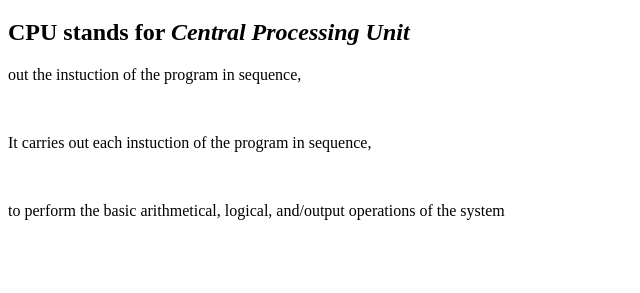
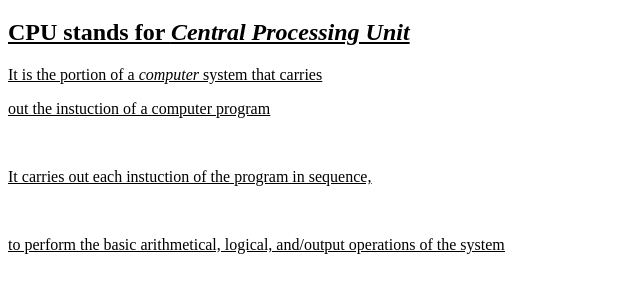
Before and after one commit to iamneo-production/ccbcddbbbadaeccdfffebaeceaec, a plain HTML site: page public/index.html in a window 1280 px wide. Shown: the part 61-354 px from the top of the page, without its empty margins (0-640 px from the left). Drawn offline with Linux system fonts and the light colour scheme.

Commit message:
Backup Commit

```diff
--- a/public/index.html
+++ b/public/index.html
@@ -9,8 +9,9 @@
 </head>
 <body>
     <h1> CPU </h1>
-    <h2> CPU stands for <i>Central Processing Unit</i></h2>
-    <p> out the instuction of the program in sequence,</p><br>
+    <h2><u> CPU stands for <i>Central Processing Unit</i><u></h2>
+    <p> It is the portion of a <i>computer</i> system that carries</p>
+    <p> out the instuction of a <u>computer</u> program</p><br>
     <p> It carries out each instuction of the program in sequence,</p><br>
     <p> to perform the basic arithmetical, logical, and/output operations of the system</p><br>
 </body>
```
